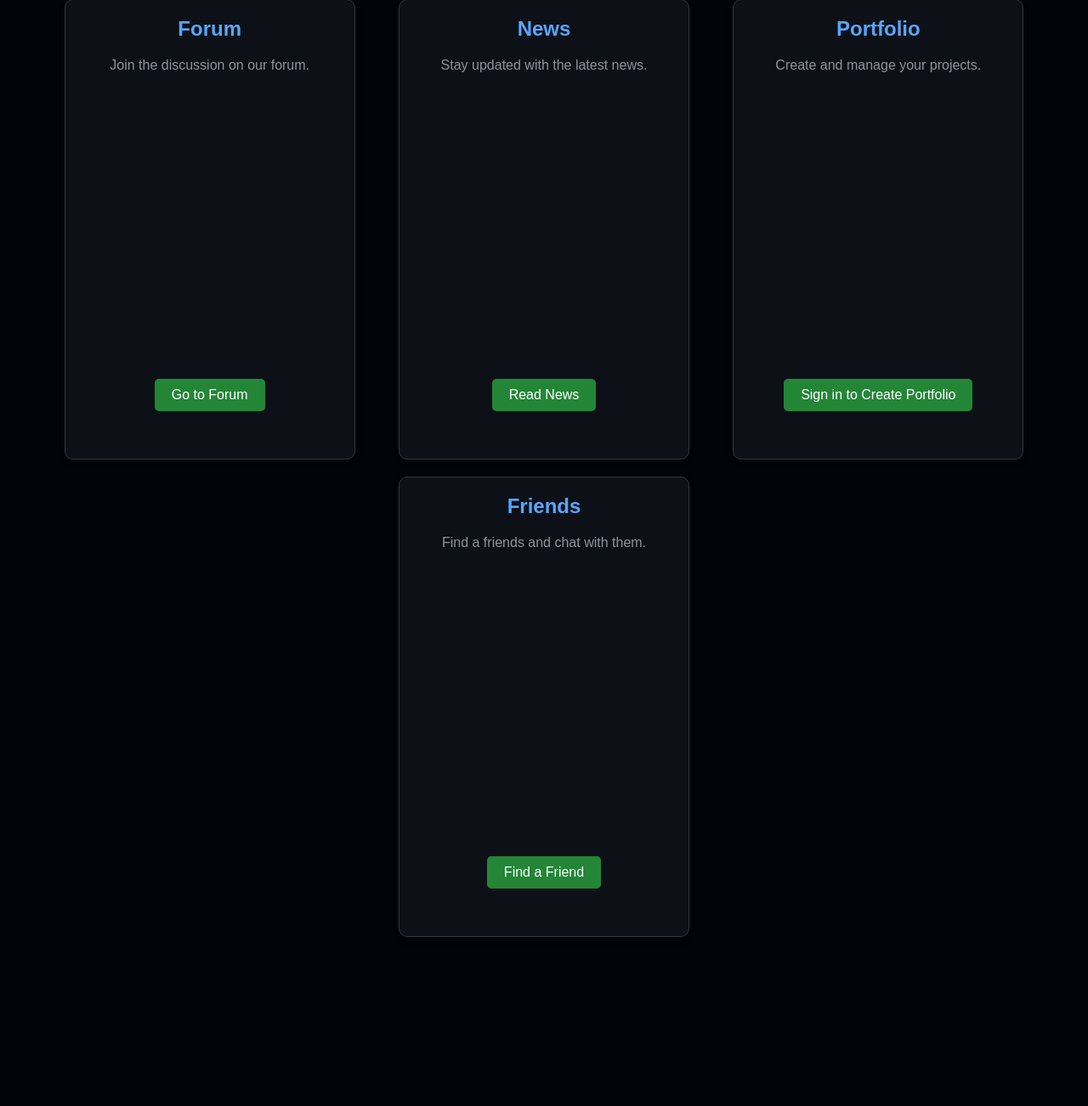
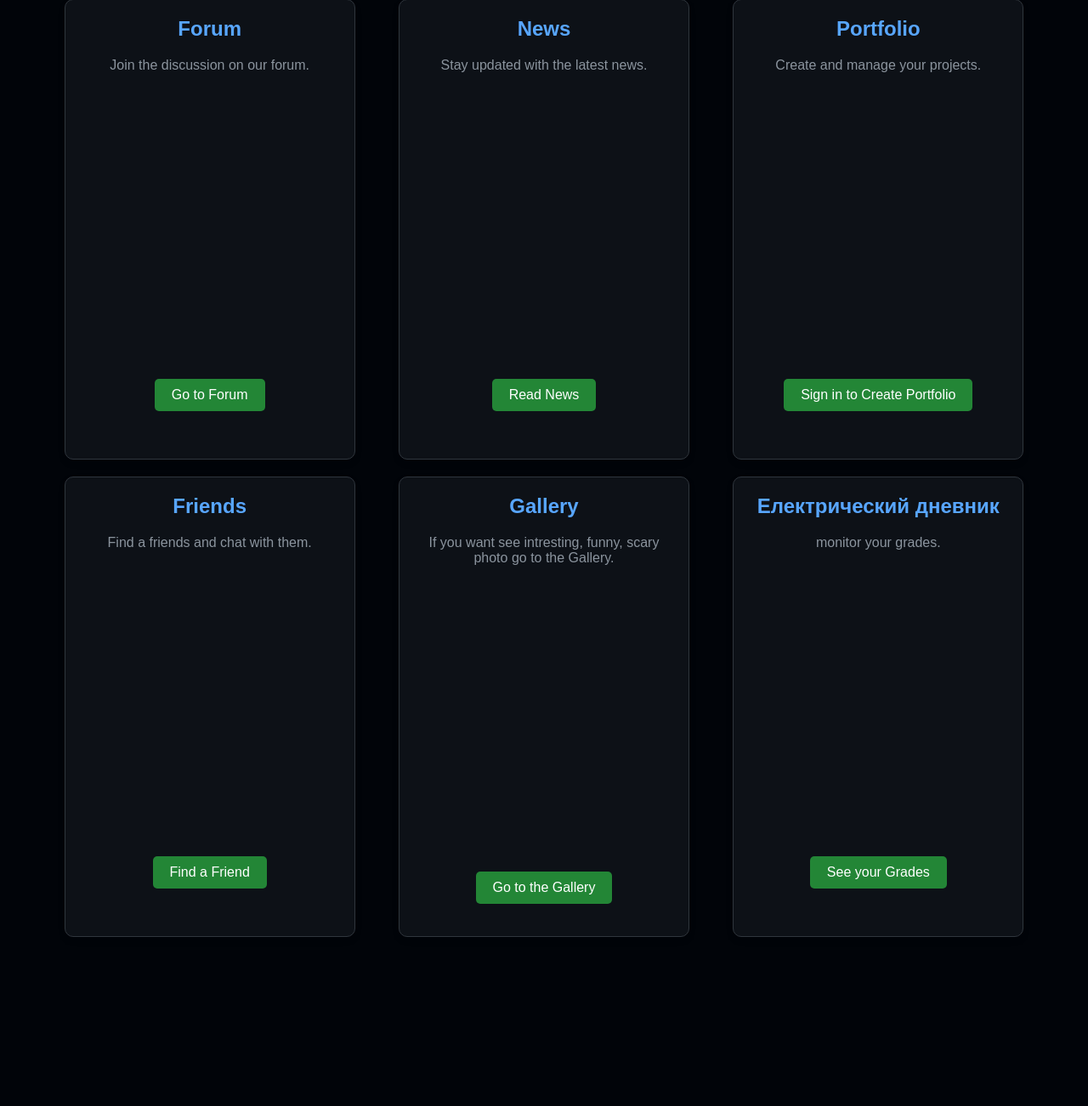
Before and after one commit to Nikita3421/Portal_Group, a Django app: page / in a window 1280 px wide. Shown: the part 201-1503 px from the top of the page at 85% size. Run offline with Django 5.2, Linux system fonts and the light colour scheme.

Commit message:
ya perdole

```diff
--- a/templates/main/home.html
+++ b/templates/main/home.html
@@ -32,6 +32,16 @@
       <p>Find a friends and chat with them.</p>
       <a href="{% url 'friends:friend_list' %}" class="btn_3">Find a Friend</a>
     </div>
+    <div class="card">
+      <h2>Gallery</h2>
+      <p>If you want see intresting, funny, scary photo go to the Gallery.</p>
+      <a href="{% url 'friends:friend_list' %}" class="btn_3">Go to the Gallery</a>
+    </div>
+    <div class="card">
+      <h2>Електрический дневник</h2>
+      <p>monitor your grades.</p>
+      <a href="{% url 'friends:friend_list' %}" class="btn_3">See your Grades</a>
+    </div>
   </div>
   <div class>
 
```
